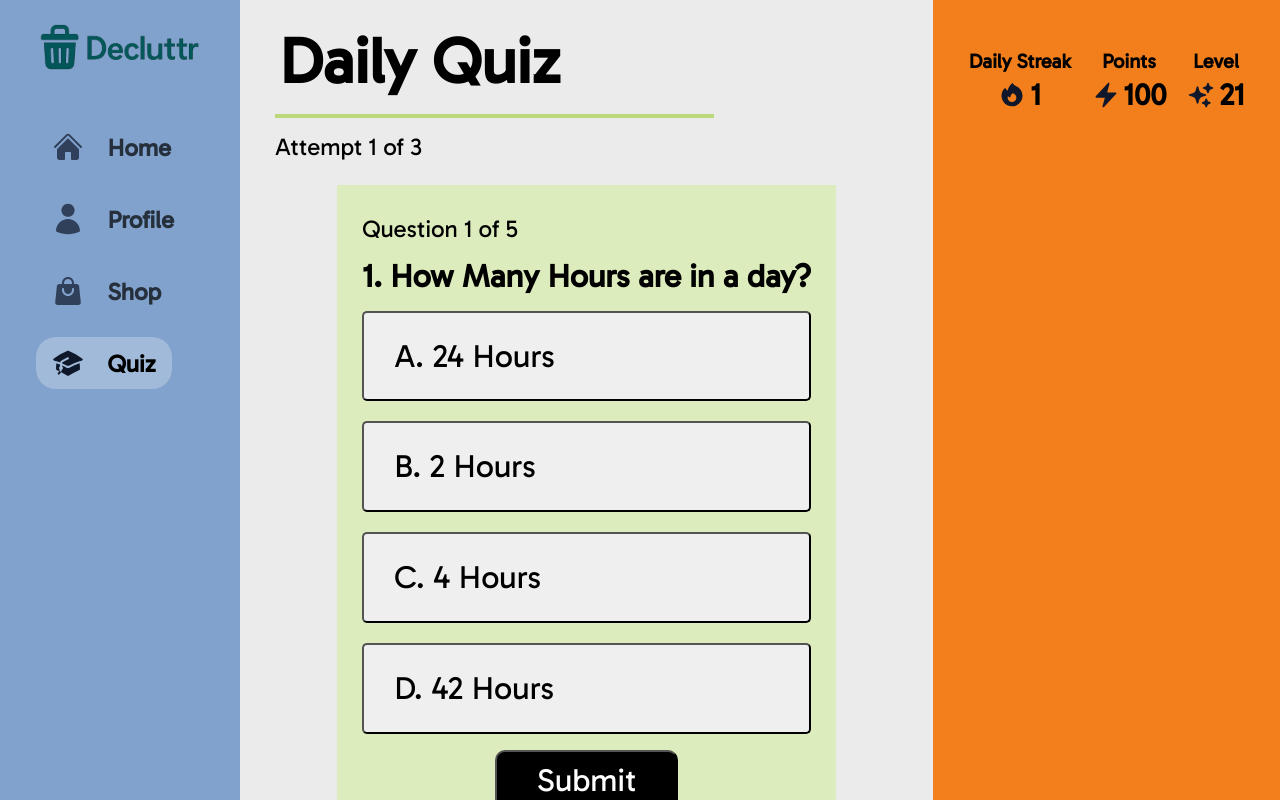
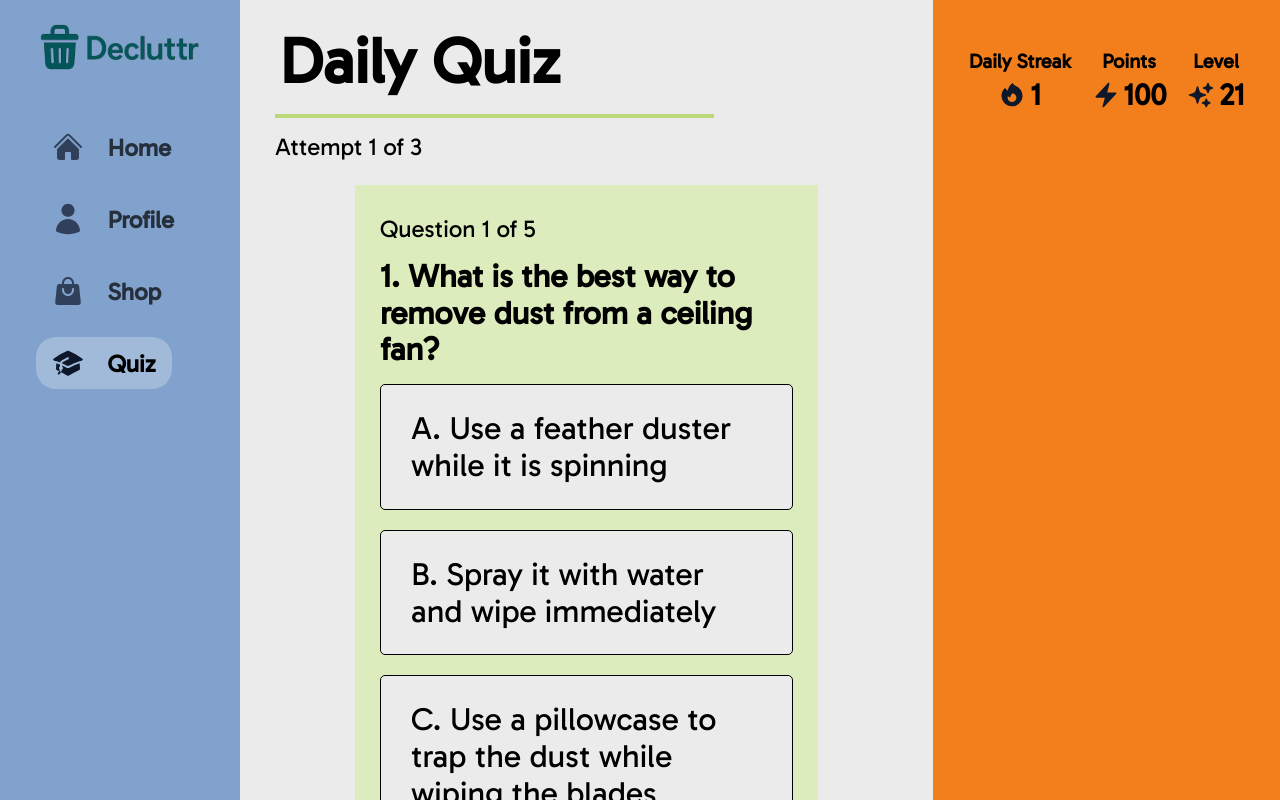
Before and after one commit to RyBCreates/decluttr, a React (Vite) app: page /#/quiz in a window 1280 px wide. Shown: the top 800 px of the page. Built offline with nearby package versions, Linux system fonts and the light colour scheme.

Commit message:
Implemented Quiz functionality, so user can get a score now

```diff
--- a/src/components/pages/Quiz/Quiz.css
+++ b/src/components/pages/Quiz/Quiz.css
@@ -32,6 +32,7 @@
   flex-direction: column;
   align-items: stretch;
   justify-content: center;
+  margin: 0 80px 20px;
 }
 
 .quiz__question-number {
@@ -56,24 +57,31 @@
 }
 
 .quiz__option {
-  width: 100%;
-}
-
-.quiz__option-button {
-  width: 100%;
   padding: 25px 30px;
   text-align: left;
   font-size: 32px;
   border-radius: 5px;
+  background-color: #ebebeb;
+  border: solid 1px black;
 }
 
-.quiz__option-button:hover {
+.quiz__option:hover {
   cursor: pointer;
   background-color: #71afff;
 }
 
-.quiz__option-button:focus {
+.quiz__option:focus {
   background-color: #5483bf;
+}
+
+.quiz__option_correct {
+  background-color: rgb(77, 188, 77);
+  border-color: green;
+}
+
+.quiz__option_incorrect {
+  background-color: rgb(246, 78, 78);
+  border-color: red;
 }
 
 .quiz__submit-button {
--- a/src/components/pages/Quiz/Quiz.jsx
+++ b/src/components/pages/Quiz/Quiz.jsx
@@ -1,56 +1,132 @@
-import { useState } from "react";
+import { useState, useRef } from "react";
 import RightSideBar from "../../RightSideBar/RightSideBar";
 import { quizData } from "../../../utils/quizData/quizData";
 import "./Quiz.css";
 
 function Quiz() {
-  const [option1, setOption1] = useState(1);
+  let [index, setIndex] = useState(0);
+  let [question, setQuestion] = useState(quizData[index]);
+  let option1 = useRef(null);
+  let option2 = useRef(null);
+  let option3 = useRef(null);
+  let option4 = useRef(null);
+  let [guess, setGuess] = useState(null);
+  let [score, setScore] = useState(0);
+  let [result, setResult] = useState(false);
+  const [locked, setLocked] = useState(false);
 
-  const answer = option1;
-  const isAnswerCorrect = () => {
-    if (answer === 2) console.log("You got it right");
-    else console.log("try again");
+  const options = [option1, option2, option3, option4];
+
+  const checkAnswer = (e, answer) => {
+    if (!locked) {
+      if (question.answer === answer) {
+        e.target.classList.add("quiz__option_correct");
+        setLocked(true);
+        setScore((prev) => prev + 1);
+      } else {
+        e.target.classList.add("quiz__option_incorrect");
+        setLocked(true);
+        options[question.answer - 1].current.classList.add(
+          "quiz__option_correct"
+        );
+      }
+    }
   };
+
+  const nextQuestion = () => {
+    if (locked) {
+      if (index === quizData.length - 1) {
+        setResult(true);
+        return 0;
+      }
+      setIndex(++index);
+      setQuestion(quizData[index]);
+      setLocked(false);
+      options.map((option) => {
+        option.current.classList.remove("quiz__option_correct");
+        option.current.classList.remove("quiz__option_incorrect");
+        return null;
+      });
+    }
+  };
+
+  const resetQuiz = () => {
+    setIndex(0);
+    setQuestion(quizData[0]);
+    setScore(0);
+    setLocked(false);
+    setResult(false);
+  };
+
   return (
     <div className="quiz">
       <div className="quiz__container">
         <h2 className="quiz__title">Daily Quiz</h2>
         <p className="quiz__attempts">Attempt 1 of 3</p>
+        {result ? (
           <div className="quiz__content">
-          <p className="quiz__question-number">Question 1 of 5</p>
-          <h3 className="quiz__question">1. How Many Hours are in a day?</h3>
+            <p className="quiz__result">
+              You scored {score} out of {quizData.length}
+            </p>
+            <button className="quiz__reset-button" onClick={resetQuiz}>
+              Reset
+            </button>
+          </div>
+        ) : (
+          <div className="quiz__content">
+            <p className="quiz__question-number">
+              Question {index + 1} of {quizData.length}
+            </p>
+            <h3 className="quiz__question">
+              {index + 1}. {question.question}
+            </h3>
             <ul className="quiz__options">
-            <li className="quiz__option">
-              <button className="quiz__option-button" type="button">
-                A. 24 Hours
-              </button>
+              <li
+                className="quiz__option"
+                ref={option1}
+                onClick={(e) => {
+                  checkAnswer(e, 1);
+                }}
+              >
+                A. {question.option1}
               </li>
-            <li className="quiz__option">
-              <button className="quiz__option-button" type="button">
-                B. 2 Hours
-              </button>
+              <li
+                className="quiz__option"
+                ref={option2}
+                onClick={(e) => {
+                  checkAnswer(e, 2);
+                }}
+              >
+                B. {question.option2}
               </li>
-            <li className="quiz__option">
-              <button className="quiz__option-button" type="button">
-                C. 4 Hours
-              </button>
+              <li
+                className="quiz__option"
+                ref={option3}
+                onClick={(e) => {
+                  checkAnswer(e, 3);
+                }}
+              >
+                C. {question.option3}
               </li>
-            <li className="quiz__option">
-              <button className="quiz__option-button" type="button">
-                D. 42 Hours
-              </button>
+              <li
+                className="quiz__option"
+                ref={option4}
+                onClick={(e) => {
+                  checkAnswer(e, 4);
+                }}
+              >
+                D. {question.option4}
               </li>
             </ul>
             <button
               className="quiz__submit-button"
               type="submit"
-            onClick={() => {
-              console.log(isAnswerCorrect());
-            }}
+              onClick={nextQuestion}
             >
               Submit
             </button>
           </div>
+        )}
       </div>
       <RightSideBar />
     </div>
```
Lines whose indentation alone changed are shown as unchanged.
